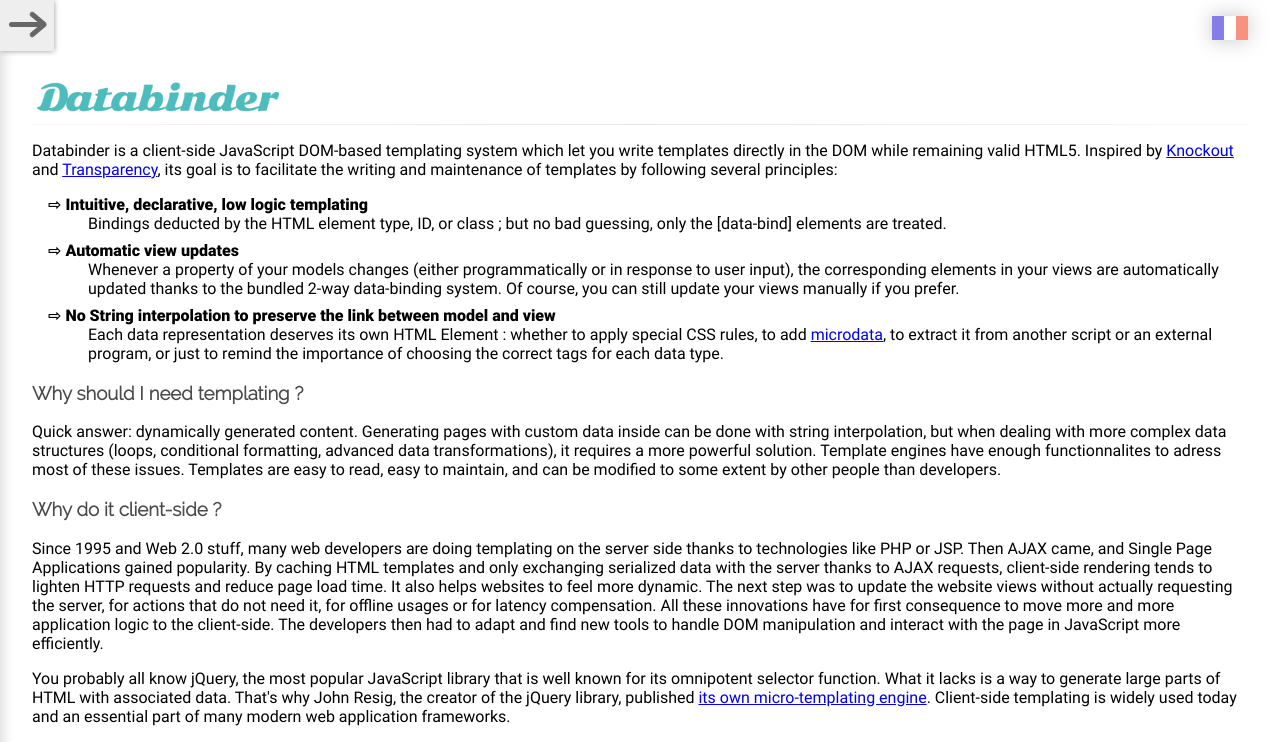
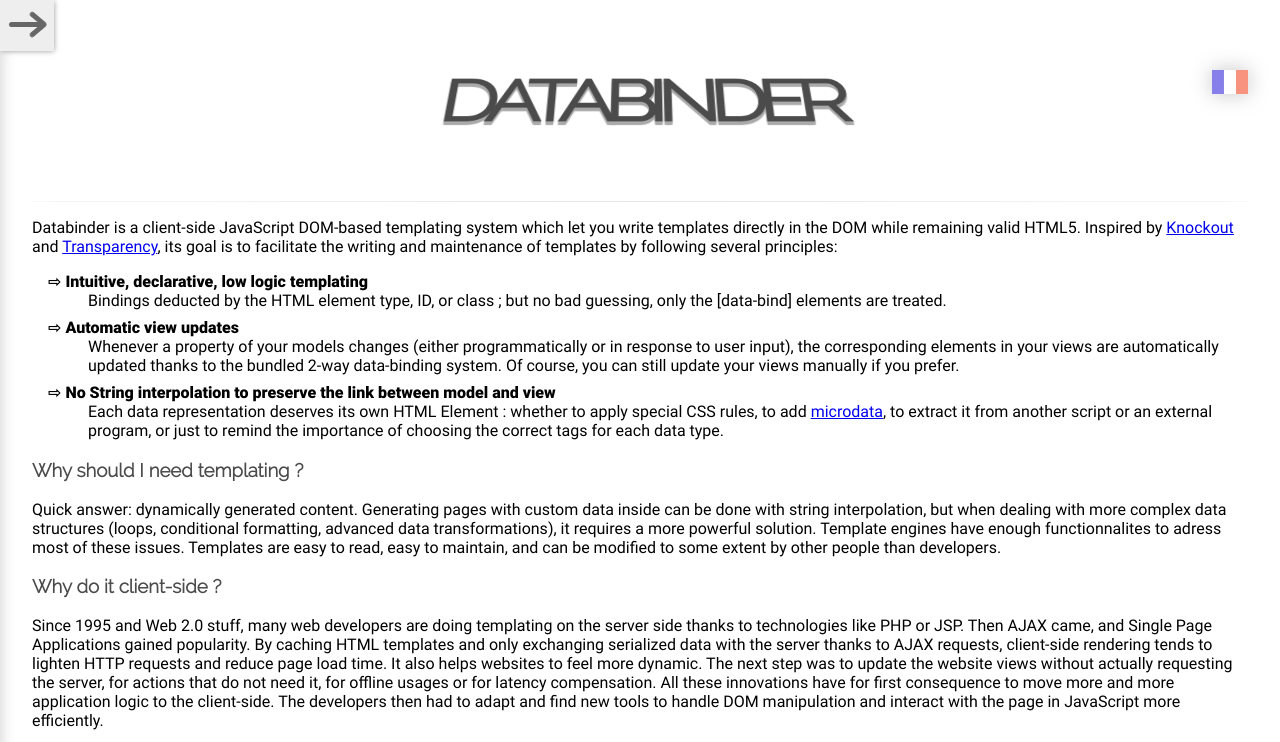
Before and after one commit to sylvainpolletvillard/Databinder, a website: page index.html in a window 1280 px wide. Shown: the top 742 px of the page. Drawn offline with nearby package versions, Linux system fonts and the light colour scheme; files that its build step writes are made by us from their sources; files whose address does not match are found by name.

Commit message:
new header title

```diff
--- a/site/style/index.less
+++ b/site/style/index.less
@@ -4,11 +4,22 @@
 
 header {
 
+	perspective: 800px;
+
 	h1 {
-		font-size: 0;
-		padding-top: 76px;
-		&:before {
-			content: url(../res/logo.png);
+		text-align: center;
+		font-size: 5em;
+		.font-title();
+		letter-spacing: -.12em;
+		transition: all 2s ease-in;
+		text-transform: uppercase;
+		text-shadow: 0 1px 1px #aaa, 0 3px 1px #aaa, 0 5px 1px #aaa;
+		transform: rotateX(35deg);
+
+		&:hover {
+			letter-spacing: .12em;
+			transform: rotateX(5deg);
+			text-shadow: none;
 		}
 	}
 
@@ -263,7 +274,6 @@
 		height:4%;
 		margin: -2% 0 0 -2%;
 		.transform-origin(2%,center);
-		.transition-duration(1s);
 		-moz-border-radius: 5px;
 		-webkit-border-radius: 5px;
 		-o-border-radius: 5px;
```
Also changed, not shown: site/style/index.css.
